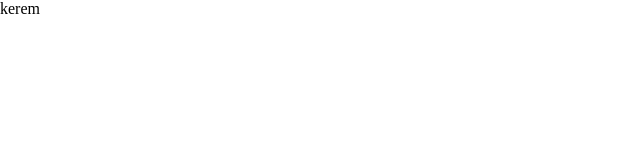
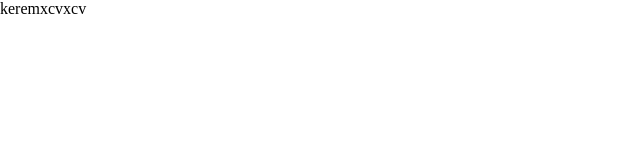
Before and after one commit to kerem37mert/go-react-web-app, a React (Vite) app in the folder frontend/: page / in a window 1280 px wide. Shown: the top 160 px of the page, without its empty margins (0-640 px from the left). Built offline with nearby package versions, Linux system fonts and the light colour scheme.

Commit message:
Theme Context created

```diff
--- a/frontend/package.json
+++ b/frontend/package.json
@@ -12,7 +12,8 @@
   "dependencies": {
     "axios": "^1.7.2",
     "react": "^18.3.1",
-    "react-dom": "^18.3.1"
+    "react-dom": "^18.3.1",
+    "react-router-dom": "^6.24.1"
   },
   "devDependencies": {
     "@types/react": "^18.3.3",
--- a/frontend/src/App.tsx
+++ b/frontend/src/App.tsx
@@ -1,8 +1,25 @@
 import React from "react"
+import { createBrowserRouter, RouterProvider } from "react-router-dom";
+
+// Contexts
+import { ThemeProvider } from "./contexts/ThemeContext";
+
+// Pages
+import Home from "./pages/home";
+
+
+const router = createBrowserRouter([
+    {
+        path: "/",
+        element: <Home />
+    }
+])
 
 const App: React.FC = () => {
     return(
-        <div>kerem</div>
+        <ThemeProvider>
+            <RouterProvider router={ router } />
+        </ThemeProvider>
     );
 }
 
--- /dev/null
+++ b/frontend/src/contexts/ThemeContext.tsx
@@ -0,0 +1,19 @@
+import React, { createContext, useState } from "react";
+
+const ThemeContext= createContext();
+
+const ThemeProvider: React.FC = ({ children }) => {
+
+    const [theme, setTheme] = useState<"light" | "dark" >("light")
+
+    return(
+        <ThemeContext.Provider value={{ theme, setTheme }}>
+            { children }
+        </ThemeContext.Provider>
+    );
+}
+
+export {
+    ThemeContext,
+    ThemeProvider
+}
--- /dev/null
+++ b/frontend/src/pages/home/Home.tsx
@@ -0,0 +1,11 @@
+import React from "react";
+
+const Home: React.FC = () => {
+    return(
+        <div>
+            keremxcvxcv
+        </div>
+    );
+}
+
+export default Home;
--- /dev/null
+++ b/frontend/src/pages/home/index.ts
@@ -0,0 +1 @@
+export { default } from "./Home";
```
Also changed, not shown: frontend/src/pages/home/Home.style.css (added), 1 other file (tests, documents, lock files or other folders).
